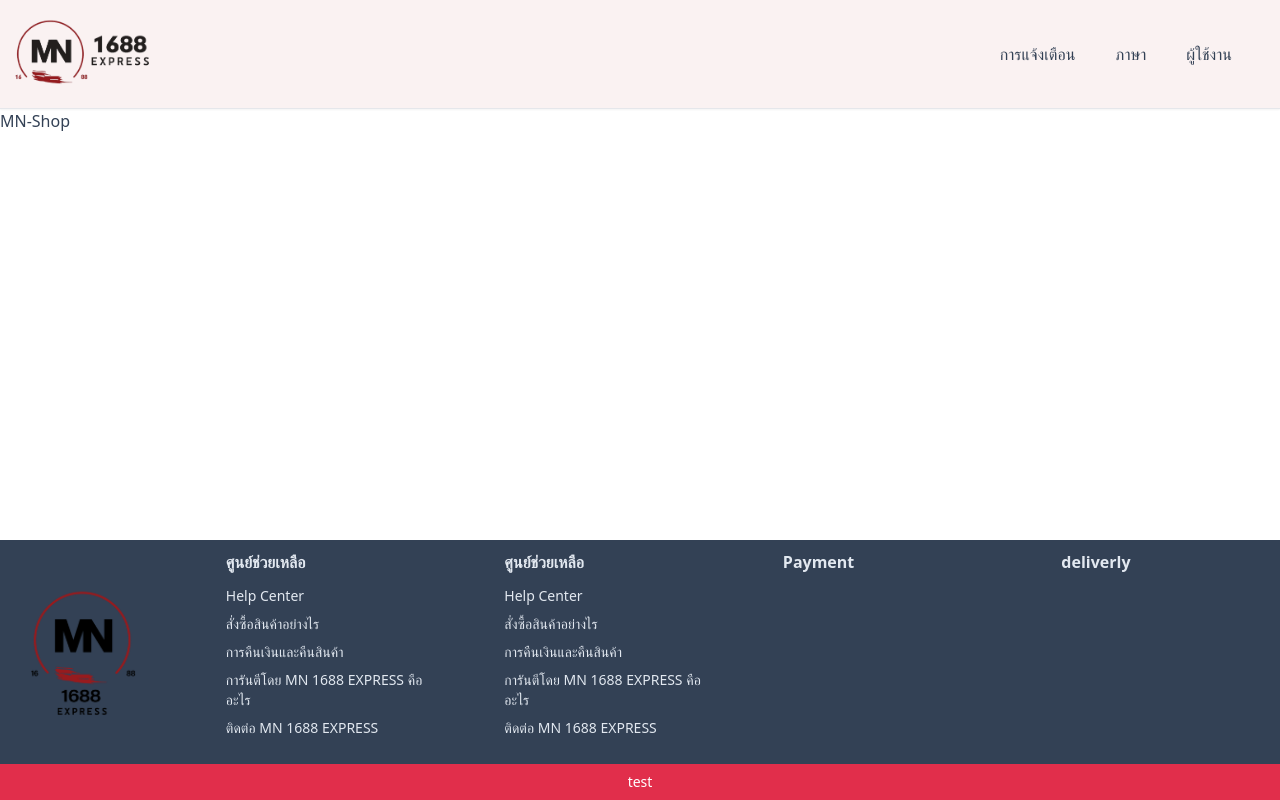
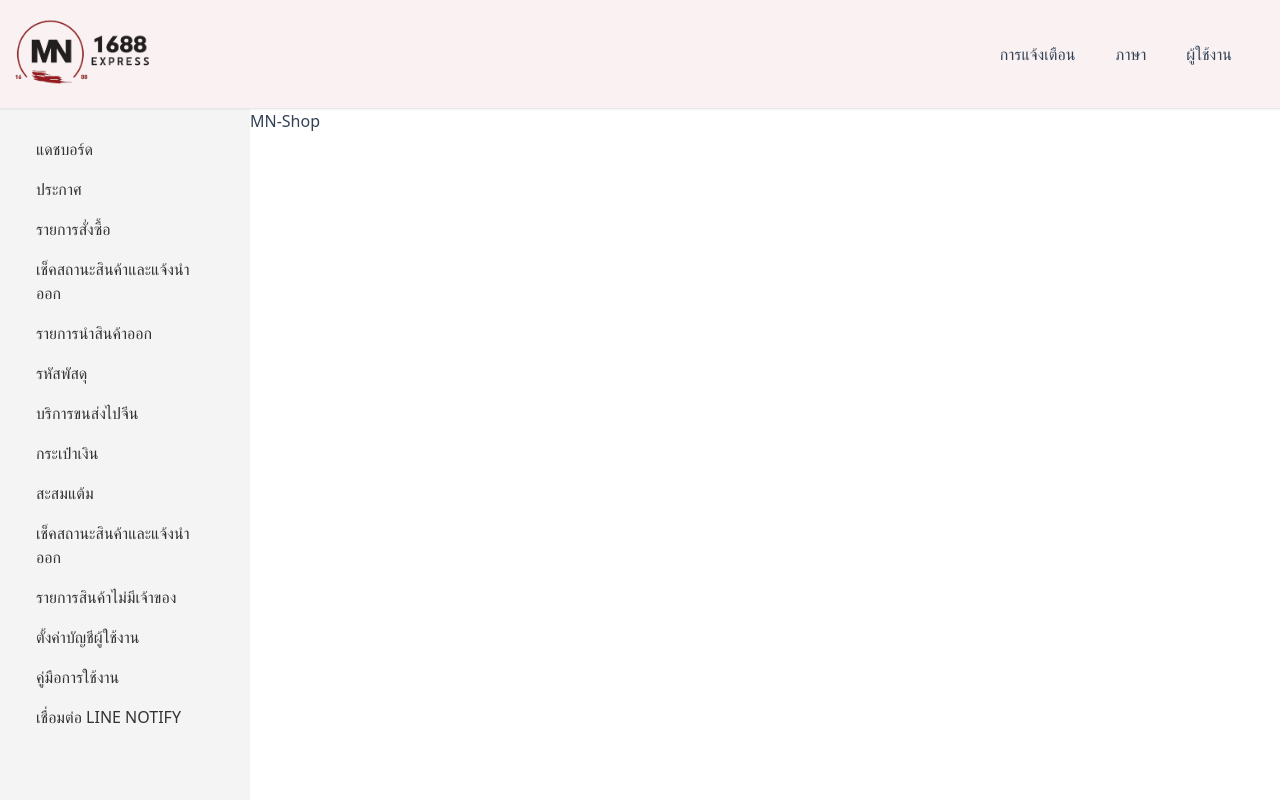
Before and after one commit to Bright2704/mn_web, a Next.js app: page /user in a window 1280 px wide. Shown: the top 800 px of the page. Built offline with nearby package versions, Linux system fonts and the light colour scheme.

Commit message:
add sidebar from user to admin

```diff
--- a/app/user/components/side/SideBar.tsx
+++ b/app/user/components/side/SideBar.tsx
@@ -5,7 +5,7 @@ interface SidebarProps {
   toggleSidebar: () => void;
 }
 
-const Sidebar: React.FC<SidebarProps> = ({ isOpen, toggleSidebar }) => {
+const SideBar: React.FC<SidebarProps> = ({ isOpen, toggleSidebar }) => {
   return (
     <div className={`fixed inset-y-0 left-0 transform ${isOpen ? 'translate-x-0' : '-translate-x-full'} transition-transform duration-300 ease-in-out bg-gray-800 text-white w-64 p-4`}>
       <button onClick={toggleSidebar} className="mb-4 text-right w-full">
@@ -22,4 +22,4 @@ const Sidebar: React.FC<SidebarProps> = ({ isOpen, toggleSidebar }) => {
   );
 };
 
-export default Sidebar;
+export default SideBar;
--- /dev/null
+++ b/app/user/components/side/SideBar2.tsx
@@ -0,0 +1,103 @@
+// app/components/SideBar2.tsx
+"use client"
+import Link from 'next/link';
+// import Styles from '../../globals.css';
+// import styles from './SideBar.module.css'; // Ensure this path is correct based on your CSS file location
+
+const SideBar2 = () => {
+    return (
+        <div className="sidebar">
+            {/* <h1 className="text-2xl font-bold">Menu</h1> */}
+            <ul>
+                <li>
+                    <a href="/dashboard">
+                        แดชบอร์ด
+                    </a>
+                </li>
+                <li>
+                    <a href="/announcement">
+                        ประกาศ
+                    </a>
+                </li>
+                <li>
+                    <a href="/BuyList">
+                        รายการสั่งซื้อ
+                    </a>
+                </li>
+                <li>
+                    <a href="/Import">
+                        เช็คสถานะสินค้าและแจ้งนำออก
+                    </a>
+                </li>
+                <li>
+                    <a href="/Export">
+                        รายการนำสินค้าออก
+                    </a>
+                </li>
+                <li>
+                    <a href="/Code">
+                        รหัสพัสดุ
+                    </a>
+                </li>
+                <li>
+                    <a href="/Service">
+                        บริการขนส่งไปจีน
+                    </a>
+                </li>
+                <li>
+                    <a href="/Money">
+                        กระเป๋าเงิน
+                    </a>
+                </li>
+                <li>
+                    <a href="/Point">
+                        สะสมแต้ม
+                    </a>
+                </li>
+                <li>
+                    <a href="/ImportExport">
+                        เช็คสถานะสินค้าและแจ้งนำออก
+                    </a>
+                </li>
+                <li>
+                    <a href="/ListNoOwner">
+                        รายการสินค้าไม่มีเจ้าของ
+                    </a>
+                </li>
+                <li>
+                    <a href="/Setting">
+                        ตั้งค่าบัญชีผู้ใช้งาน
+                    </a>
+                </li>
+                <li>
+                    <a href="/GuideBook">
+                        คู่มือการใช้งาน
+                            <div className="submenu">
+                                <li>
+                                    <a>
+                                        วิธีแก้ไขข้อมูลส่วนตัว
+                                    </a>
+                                    <a>
+                                        วิธีการสั่งซื้อและชำระเงิน
+                                    </a>
+                                    <a>
+                                        วิธีเติมเงิน/ถอนเงินในระบบ
+                                    </a>
+                                    <a>
+                                        วิธีแสดงความเป็นเจ้าของฯ
+                                    </a>
+                                </li>
+                            </div>
+                    </a>
+                </li>
+                <li>
+                    <a href="/LineNotification">
+                        เชื่อมต่อ LINE NOTIFY
+                    </a>
+                </li>
+            </ul>
+        </div>
+    );
+};
+
+export default SideBar2;
--- /dev/null
+++ b/app/user/components/side/SideBar3.tsx
@@ -0,0 +1,62 @@
+"use client"
+import React, { useState } from 'react';
+
+interface SideBarItem {
+    title: string;
+    icon: string;
+    link: string;
+    subItems?: SideBarItem[];
+}
+
+const SideBar3 = () => {
+    const [activeIndex, setActiveIndex] = useState<number | null>(null);
+
+    const menuItems: SideBarItem[] = [
+        {
+            title: 'สินค้าไม่มีจำหน่าย',
+            icon: '/path-to-icon1.png',
+            link: '#',
+            subItems: [
+                { title: 'Sub Item 1', icon: '../../images/icon1.png', link: '#' },
+                { title: 'Sub Item 2', icon: '../../images/icon2.png', link: '#' }
+            ]
+        },
+        // More items...
+    ];
+
+    const toggleSubMenu = (index: number) => {
+        setActiveIndex(index === activeIndex ? null : index);
+    };
+
+    return (
+        <div className="sidebar">
+            <ul>
+                {menuItems.map((item, index) => (
+                    <li key={index}>
+                        <a href={item.link} onClick={(e) => {
+                            e.preventDefault();
+                            toggleSubMenu(index);
+                        }}>
+                            <img src={item.icon} alt={item.title} />
+                            {item.title}
+                        </a>
+                        {item.subItems && activeIndex === index && (
+                            <ul className="submenu">
+                                {item.subItems.map((subItem, subIndex) => (
+                                    <li key={subIndex}>
+                                        <a href={subItem.link}>
+                                            <img src={subItem.icon} alt={subItem.title} />
+                                            {subItem.title}
+                                        </a>
+                                    </li>
+                                ))}
+                            </ul>
+                        )}
+                    </li>
+                ))}
+            </ul>
+        </div>
+    );
+};
+
+export default SideBar3;
--- a/app/user/layout.tsx
+++ b/app/user/layout.tsx
@@ -1,9 +1,11 @@
-import '../../styles/globals.css';
+import '../../styles/globals.css'
 import type { Metadata } from 'next'
 import { Inter } from 'next/font/google'
 import NavBar from './components/nav/NavBar'
 import Footer from './components/footer/Footer'
-
+import SideBar from './components/side/SideBar'
+import SideBar2 from './components/side/SideBar2'
+import SideBar3 from './components/side/SideBar3'
 const inter = Inter({ subsets: ['latin'] })
 
 export const metadata: Metadata = {
@@ -22,6 +24,7 @@ export default function RootLayout({
         <div className="flex flex-col min-h-screen">
         <NavBar/>
           <div className="flex flex-grow">
+            <SideBar2/>
             <main className='flex-grow '>
               {children}
             </main>
--- a/styles/globals.css
+++ b/styles/globals.css
@@ -1,3 +1,47 @@
 @tailwind base;
 @tailwind components;
 @tailwind utilities;
+
+.sidebar {
+    width: 250px;
+    height: 100vh;
+    background-color: #f4f4f4;
+    padding: 20px;
+}
+
+.sidebar h1 {
+    color: #333;
+}
+
+.sidebar ul {
+    list-style-type: none;
+    padding: 0;
+}
+
+.sidebar ul li a {
+    display: block;
+    color: #333;
+    /* background-color: aquamarine; */
+    padding: 8px 16px;
+    text-decoration: none;
+}
+.sidebar ul li a:hover{
+    background-color: #EEE7DA;
+}
+.submenu {
+    display: none;
+    list-style: none;
+    padding: 0;
+    margin: 0 0 0 20px; /* Indent sub-menu */
+}
+
+.submenu li a {
+    display: block;
+    color: #666;
+    padding: 5px 0;
+    text-decoration: none;
+}
+
+.sidebar ul li:hover .submenu {
+    display: block; /* Show submenu on hover */
+}
```
Also changed, not shown: app/user/images/icon1.png (added), app/user/images/icon2.png (added).
